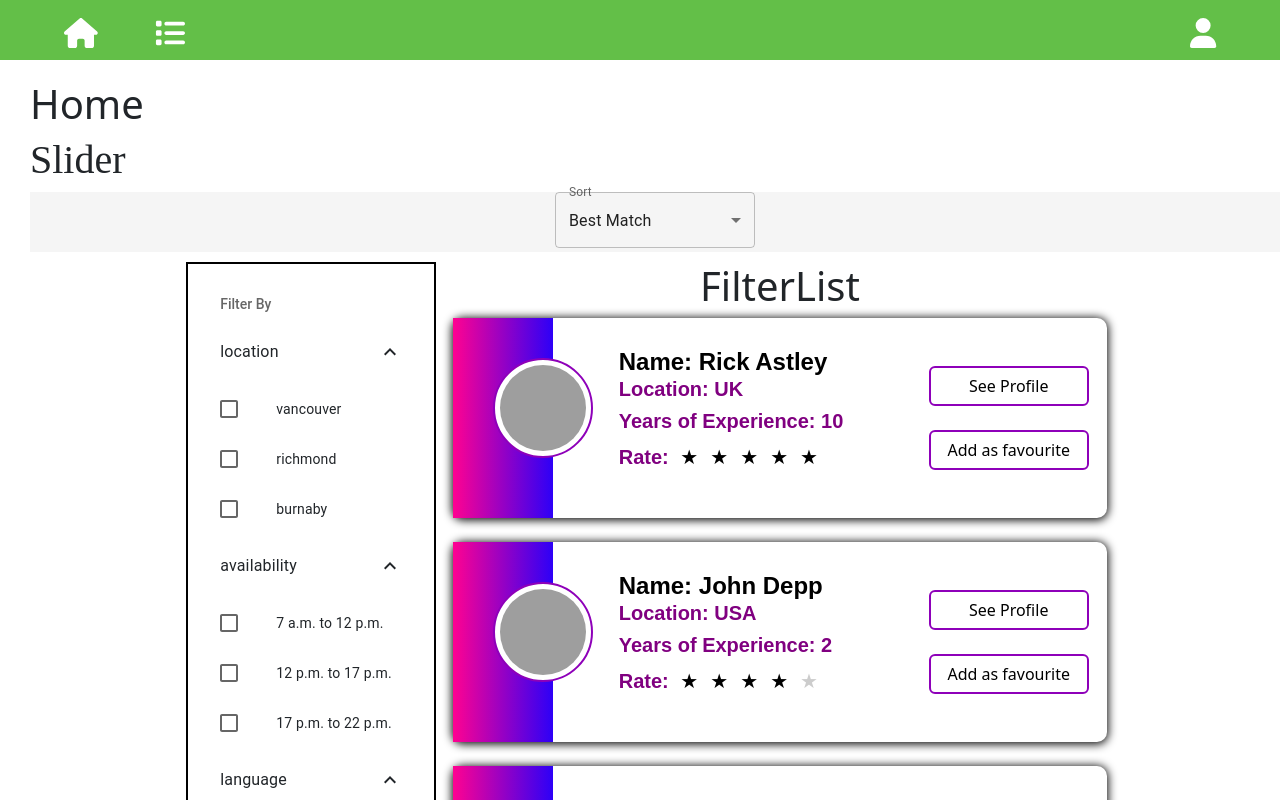
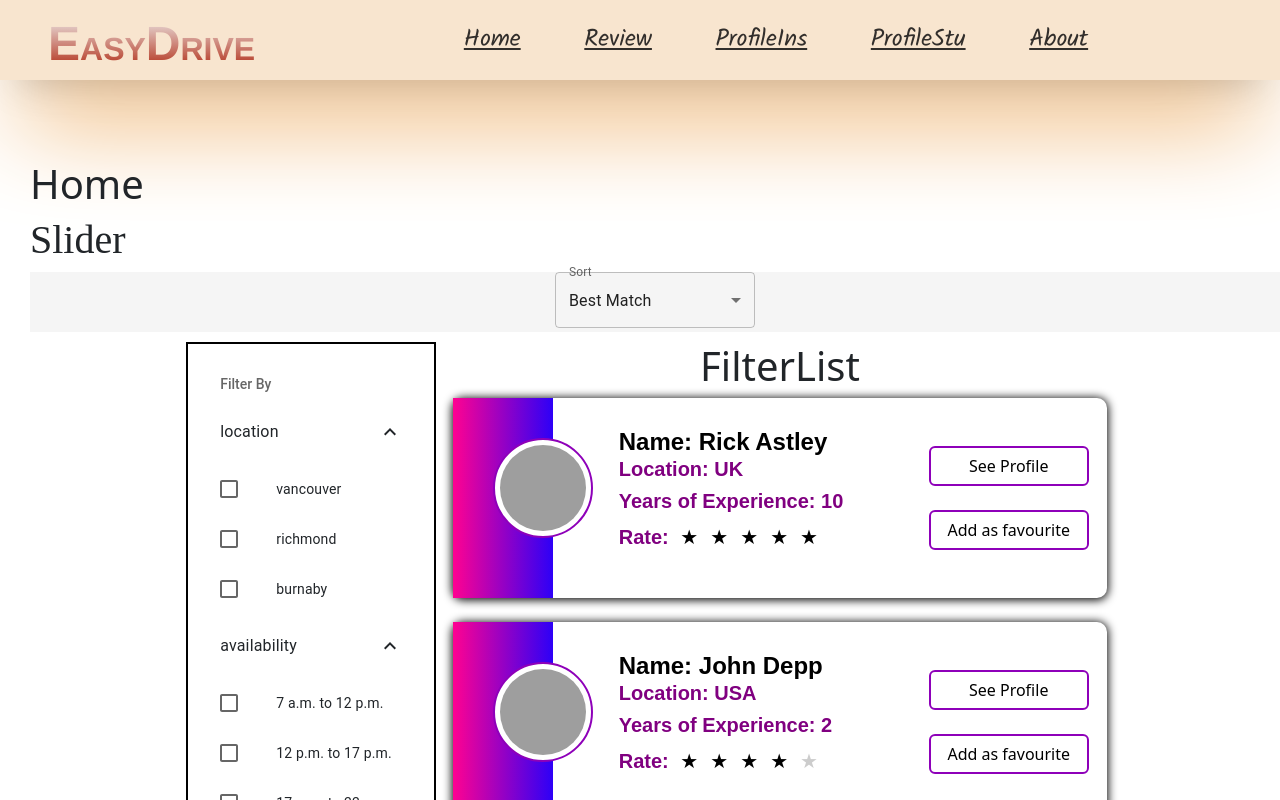
Before and after one commit to sleepEarly7z/easy-drive, a React (Create React App) app: page / in a window 1280 px wide. Shown: the top 800 px of the page. Built offline with nearby package versions, Linux system fonts and the light colour scheme; grey boxes are pictures that could not be loaded.

Commit message:
updated cathy's nav bar

```diff
--- a/package.json
+++ b/package.json
@@ -18,6 +18,7 @@
     "react": "^18.1.0",
     "react-bootstrap": "^2.4.0",
     "react-dom": "^18.1.0",
+    "react-icons": "^4.4.0",
     "react-redux": "^8.0.2",
     "react-router-dom": "^6.3.0",
     "react-scripts": "5.0.1",
--- a/src/components/Navbar/index.js
+++ b/src/components/Navbar/index.js
@@ -1,35 +1,57 @@
-import { NavLink } from 'react-router-dom'
-import './index.scss'
-import { FontAwesomeIcon } from '@fortawesome/react-fontawesome'
-import { faHome, faList, faUser, faQuestion } from '@fortawesome/free-solid-svg-icons'
+import React, { useState } from "react";
+import "./index.scss";
+import { GiHamburgerMenu } from "react-icons/gi";
+import { NavLink } from "react-router-dom";
 
 const Navbar = () => {
+  const [showMediaIcons, setShowMediaIcons] = useState(false);
   return (
     <>
-        <div className='nav-bar'>
-            <nav className='left-top'>
-                <NavLink exact="true" activeclassname="active" className="home-link" to="/">
-                    <FontAwesomeIcon icon={faHome} color="#ffffff" size="2x" />
-                </NavLink>
-                <NavLink exact="true" activeclassname="active" className="list-link" to="/explore">
-                    <FontAwesomeIcon icon={faList} color="#ffffff" size="2x" />
-                </NavLink>
-            </nav>
-            <nav className='right-top'>
-                <NavLink exact="true" activeclassname="active" className="profile-link" to="/sign-in">
-                    <FontAwesomeIcon icon={faUser} color="#ffffff" size="2x" />
-                </NavLink>
-            </nav>
+      <nav className="navbar-main-nav">
+        {/* 1st logo part  */}
+        <div className="navbar-logo">
+          <h2>
+            <span>E</span>asy
+            <span>D</span>rive
+          </h2>
         </div>
-        {/* <div className='bottom-bar'>
-            <nav className='bottom'>
-              <NavLink exact="true" activeclassname="active" className="about-link" to="/about">
-                  <FontAwesomeIcon icon={faQuestion} color='#808080' size="lg" />
-              </NavLink>
-            </nav>
-        </div> */}
+
+        {/* 2nd menu part  */}
+        <div
+          className={
+            showMediaIcons ? "menu-link mobile-menu-link" : "menu-link"
+          }>
+          <ul>
+            <li className="navbar-list-itm">
+              <NavLink to="/">Home</NavLink>
+            </li>
+            <li className="navbar-list-itm">
+              <NavLink to="/profile-ratereview">Review</NavLink>
+            </li>
+            <li className="navbar-list-itm">
+              <NavLink to="/profile-instructor">ProfileIns</NavLink>
+            </li>
+            <li className="navbar-list-itm">
+              <NavLink to="/profile-student">ProfileStu</NavLink>
+            </li>
+            <li className="navbar-list-itm">
+              <NavLink to="/about">About</NavLink>
+            </li>
+          </ul>
+        </div>
+
+        {/* 3rd social media links */}
+        <div className="social-media">
+          {/* hamburget menu start  */}
+          <div className="hamburger-menu">
+            <a className="hamburger-menu-icon" href="#" onClick={() => setShowMediaIcons(!showMediaIcons)}>
+              <GiHamburgerMenu style={{ fill: '#c65b52', marginRight: '3rem' }}/>
+            </a>
+          </div>
+        </div>
+      </nav>
     </>
-  )
-}
+  );
+};
 
-export default Navbar
+export default Navbar;
--- a/src/components/Navbar/index.scss
+++ b/src/components/Navbar/index.scss
@@ -1,70 +1,252 @@
-.nav-bar {
-    background: #4bb52bdc;
-    // background: #81ace0;
-    height: 60px;
+@import url("https://fonts.googleapis.com/css2?family=Jost:ital,wght@0,100;0,200;0,300;0,400;0,500;0,600;0,700;1,100&display=swap");
+@import url('https://fonts.googleapis.com/css2?family=Kalam&family=Kaushan+Script&family=Montserrat+Alternates:wght@500&family=Pacifico&family=Varela+Round&display=swap');
+@import '../../App.scss';
+
+// html {
+//   font-size: 62.5%;
+// }
+
+.hamburger-menu-icon {
+  text-decoration: none;
+}
+
+.navbar-list-itm {
+  list-style: none;
+  text-decoration: none;
+}
+
+/*
+
+/* navbar style start  */
+
+.navbar-main-nav {
   width: 100%;
-    position: absolute;
-    top: 0;
-    z-index: 3;
-    min-width: 50px;
+  height: 5rem;
+  display: grid;
+  grid-template-columns: 10rem 1fr 2fr 1fr 10rem;
+  box-shadow: #e48417 0px 50px 100px -20px,
+    rgba(0, 0, 0, 0.3) 0px 20px 40px -20px;
+  background-color: #f8e5cf;
+}
+
+.navbar-logo {
+  display: grid;
+  /* background-color: #3b5998; */
+  grid-column: 1/3;
+  margin-left: 3rem;
+  justify-content: start;
+  align-items: center;
+}
+
+.menu-link {
+    grid-column: 3/5;
+    font-family: 'Kalam', cursive;
+    font-size: 2.5rem;
+    // font-family: 'Kaushan Script', cursive;
+}
+
+.menu-link ul {
+  height: 5rem;
   display: flex;
+  justify-content: space-around;
+  align-items: center;
+}
 
-    .left-top {
-        display: block;
-        text-align: left;
-        position: relative;
-        width: 100%;
-        margin-top: 13px;
-        padding-left: 5%;
+.social-media {
+  grid-column: 4/5;
+}
 
-        .home-link,
-        .list-link {
-            padding-right: 10%;
+.social-media ul {
+  height: 5rem;
+  display: grid;
+  grid-template-columns: 3fr repeat(3, 1fr);
+  align-items: center;
+  justify-content: flex-end;
+}
+
+.social-media ul li {
+  text-align: right;
+}
+
+.social-media ul li:first-child {
+  grid-column: 2/3;
+}
+
+/* ----------- Grid part ends ----------------- */
+
+.navbar-logo h2 {
+  font-size: 2rem;
+  font-weight: 760;
+  font-family: 'Helvetica Neue', sans-serif;
+  text-transform: uppercase;
+  background: -webkit-linear-gradient(#eee, rgb(173, 32, 7));
+  -webkit-background-clip: text;
+  -webkit-text-fill-color: transparent;
+}
+
+.navbar-logo h2 span {
+  font-size: 3rem;
+}
+
+.menu-link ul li {
+  font-size: 1.5rem;
+}
+
+.menu-link ul li a {
+  text-transform: capitalize;
+  color: rgba(0, 0, 3, 0.8);
+  transition: 0.5s;
+}
+.menu-link ul li:hover > a {
+  transform-origin: left;
+  color: rgba(0, 0, 3, 1);
+  text-decoration: underline;
+  transition: 0.5s;
+}
+
+.social-media ul li {
+  font-size: 1.5rem;
+}
+
+.social-media .hamburger-menu {
+  display: none;
+}
+
+/* responsive css style  */
+@media (max-width: 1080px) {
+  .navbar-main-nav {
+    height: 5rem;
+    grid-template-columns: 2rem 3fr 3fr 1fr 2rem;
+  }
+
+  .navbar-logo,
+  .menu-link ul,
+  .social-media ul {
+    height: 5rem;
   }
 }
 
-    .right-top {
-        display: block;
-        text-align: right;
-        position: relative;
-        width: 100%;
-        margin-top: 13px;
-        padding-right: 5%;
+/* responsive css style  */
+@media (max-width: 998px) {
+  .navbar-main-nav {
+    height: 5rem;
+    grid-template-columns: 2rem 2fr 3fr 2rem 2rem;
   }
 
-    nav {
-
-        a {
-            font-size: 15px;
-            line-height: 51px;
-            height: 51px;
-            position: relative;
-            text-decoration: none;
+  .menu-link {
+    display: none;
   }
 
-        a.profile-link {
-            margin-left: -25px;
+  .navbar-logo,
+  .social-media ul {
+    height: 5rem;
+  }
+
+  .mobile-menu-link {
+    grid-column: 2/4;
+    position: relative;
+    z-index: 99;
+  }
+
+  .mobile-menu-link {
+    background-color: white;
+    height: 5rem;
+    display: grid;
+    grid-column: 2/5;
+    align-items: center;
+    padding-left: 3rem;
+    transition: all 2s linear;
+    transform-origin: top;
+    box-shadow: rgba(50, 50, 93, 0.25) 0px 50px 100px -20px,
+      rgba(0, 0, 0, 0.3) 0px 30px 60px -30px;
+  }
+
+  .mobile-menu-link ul {
+    height: 5rem;
+    display: flex;
+    justify-content: space-around;
+    flex-direction: column;
+    align-items: start;
+  }
+
+  .mobile-menu-link ul li:first-child {
+    transition-delay: 0.2s;
+  }
+
+  .social-media {
+    grid-row: 1/2;
+    grid-column: 3/5;
+    justify-items: end;
+    align-items: center;
+    transition: all 2s linear;
+  }
+
+  .social-media .social-media-desktop {
+    height: 0;
+    display: none;
+  }
+
+  .social-media {
+    height: 5rem;
+    display: flex;
+    justify-self: end;
+    align-items: center;
+  }
+
+  .social-media .hamburger-menu {
+    display: block;
+    font-size: 2.5rem;
   }
 }
 
+@media (max-width: 798px) {
+  .navbar-main-nav {
+    height: 5rem;
+    grid-template-columns: 1rem 2fr 1fr 1fr 1rem;
   }
 
-// .bottom-bar {
-//     height: 60px;
-//     width: 100%;
-//     position: absolute;
-//     bottom: 0;
-//     z-index: 3;
-//     min-width: 50px;
-//     display: flex;
+  .navbar-logo,
+  .social-media ul {
+    height: 5rem;
+  }
 
-//     .bottom {
-//         display: block;
-//         text-align: right;
-//         position: relative;
-//         width: 100%;
-//         margin-top: 13px;
-//         padding-right: 5%;
-//     }
+  .social-media {
+    height: 5rem;
+    display: flex;
+    justify-self: end;
+    align-items: center;
+  }
 
-// }
+  .social-media .hamburger-menu {
+    display: block;
+    font-size: 2.5rem;
+  }
+}
+
+@media (max-width: 520px) {
+  .navbar-main-nav {
+    height: 5rem;
+    grid-template-columns: 1rem 4fr 1fr 1fr 1rem;
+  }
+
+  .navbar-logo,
+  .social-media ul {
+    height: 5rem;
+  }
+
+  .navbar-logo h2 {
+    font-size: 2rem;
+  }
+
+  .social-media {
+    height: 4rem;
+    display: flex;
+    justify-self: end;
+    align-items: center;
+  }
+
+  .social-media .hamburger-menu {
+    display: block;
+    font-size: 2.5rem;
+  }
+}
```
Also changed, not shown: 1 other file (tests, documents, lock files or other folders). Lines whose indentation alone changed are shown as unchanged.
